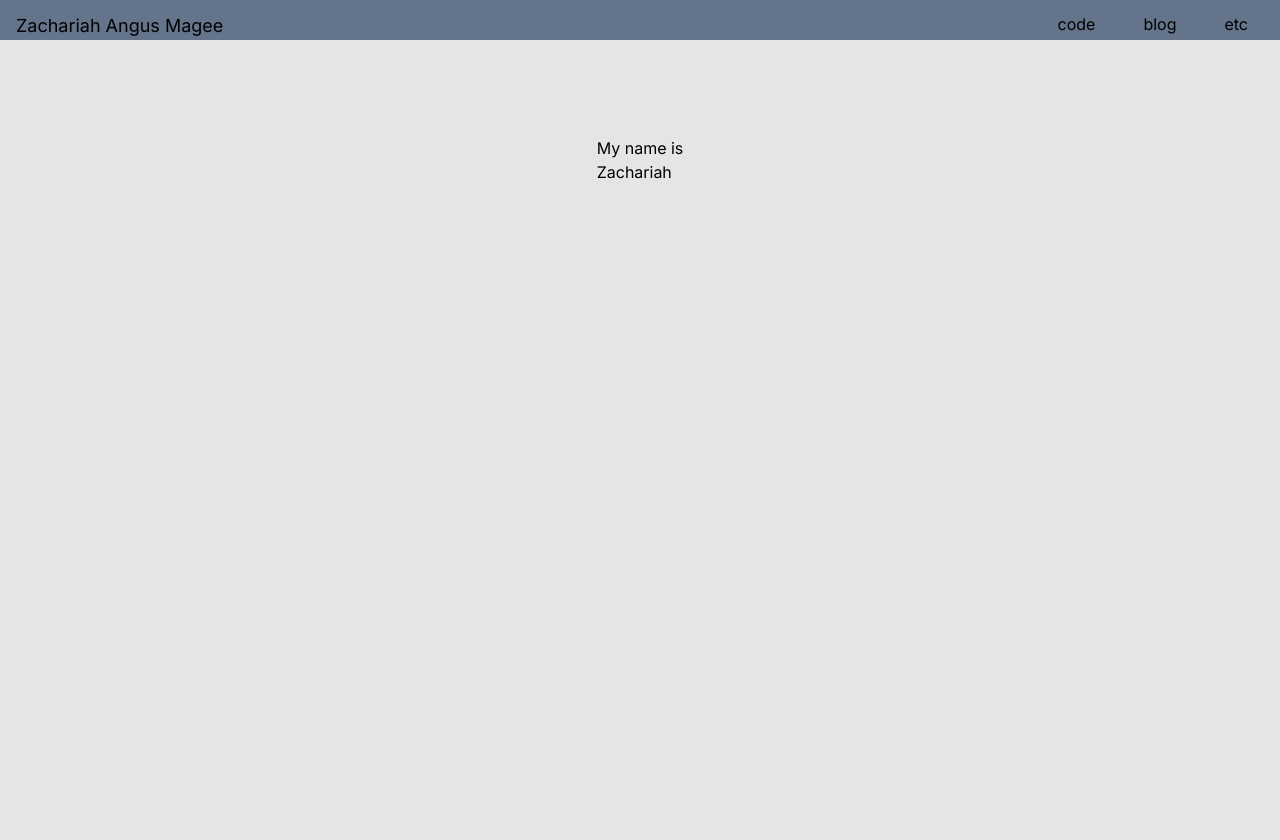
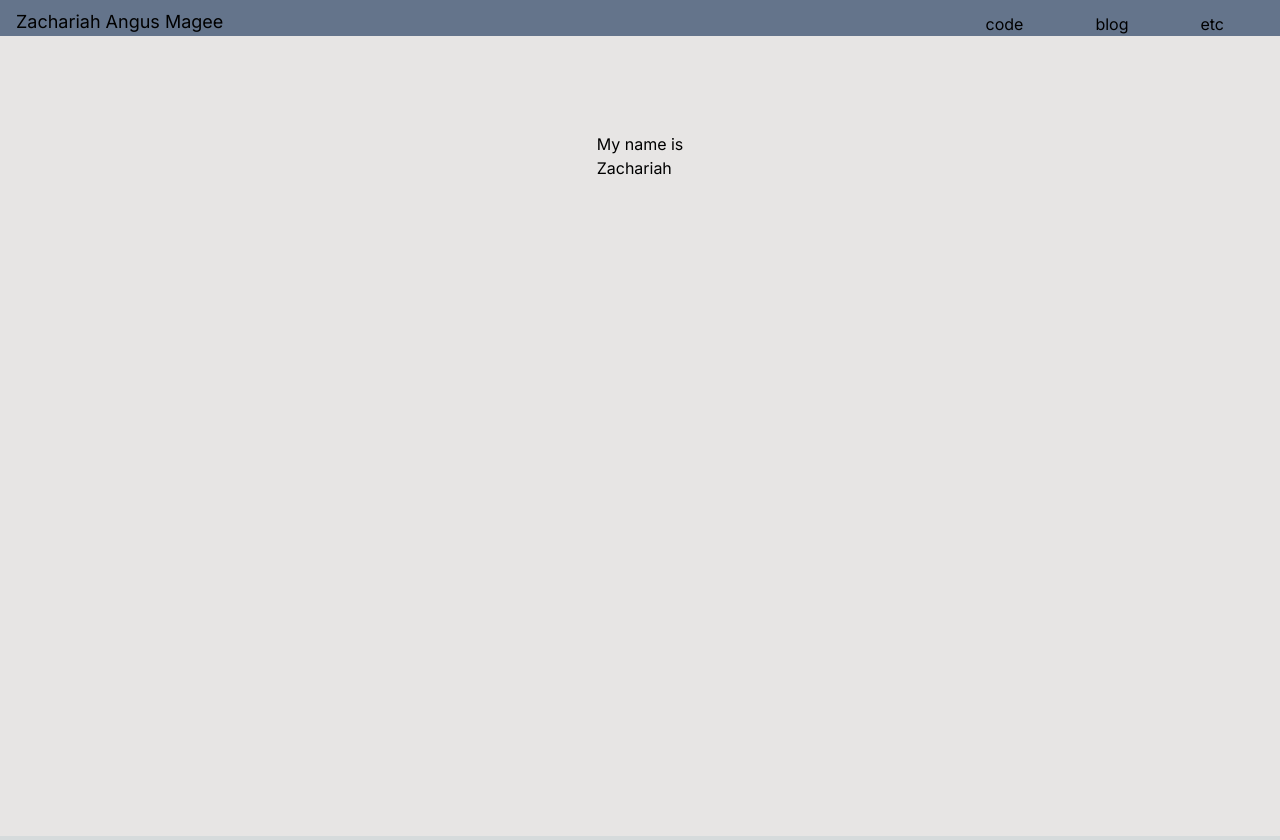
Before and after one commit to zachariahmagee/zachariahmagee.com, a Next.js app: page / in a window 1280 px wide. Built offline with nearby package versions, Linux system fonts and the light colour scheme.

Commit message:
added some styling to the navbar

```diff
--- a/src/app/layout.tsx
+++ b/src/app/layout.tsx
@@ -17,24 +17,25 @@ export default function RootLayout({
   return (
     <html lang="en">
       <body className={inter.className}>
-        <header className={'h-100 bg-slate-500 flex flex-row w-screen align-middle'}>
-          <h1 className={'text-lg align-middle p-0 pl-4 pt-3 m-0 w-screen'}>
-            <Link href={'/'}>Zachariah Angus Magee</Link>
+        <header className={'h-150 bg-slate-500 flex flex-row w-screen align-middle'}>
+          <div className={'h-150 flex flex-row w-screen align-middle'}>
+            <h1 className={'h-150 text-lg align-middle p-0 pl-4 pt-2 m-0 w-screen'}>
+              <Link href={'/'} className={'hover:underline'}>Zachariah Angus Magee</Link>
             </h1>
             <nav>
-            <ul  className='flex flex-row justify-end align-middle m-0 p-0 gap-x-12 pt-3 pr-8'>
+              <ul  className='flex flex-row list-none justify-end align-middle m-0 p-0 gap-x-12 pt-3 pr-8'>
                 <li>
-                <Link href={'/code'}>code</Link>
+                  <Link href={'/code'} className={'mr-4 hover:underline md:mr-6'}>code</Link>
                 </li>
                 <li>
-                <Link href={'/blog'}>blog</Link>
+                  <Link href={'/blog'}  className={'mr-4 hover:underline md:mr-6'}>blog</Link>
                 </li>
                 <li>
-                <Link href={'/etc'}>etc</Link>
+                  <Link href={'/etc'}  className={'mr-4 hover:underline md:mr-6'}>etc</Link>
                 </li>
               </ul>
             </nav>
-
+          </div>
         </header>
         {children}
 
```
Lines whose indentation alone changed are shown as unchanged.
